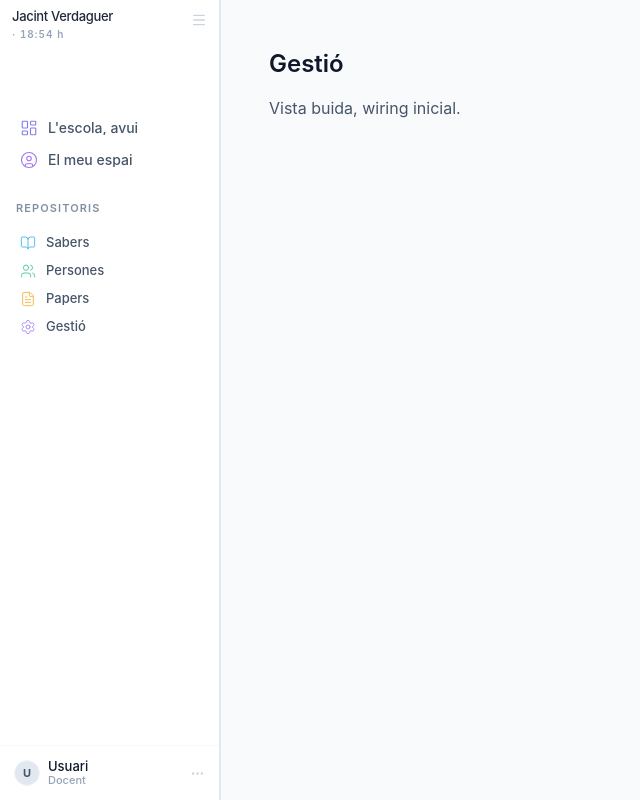
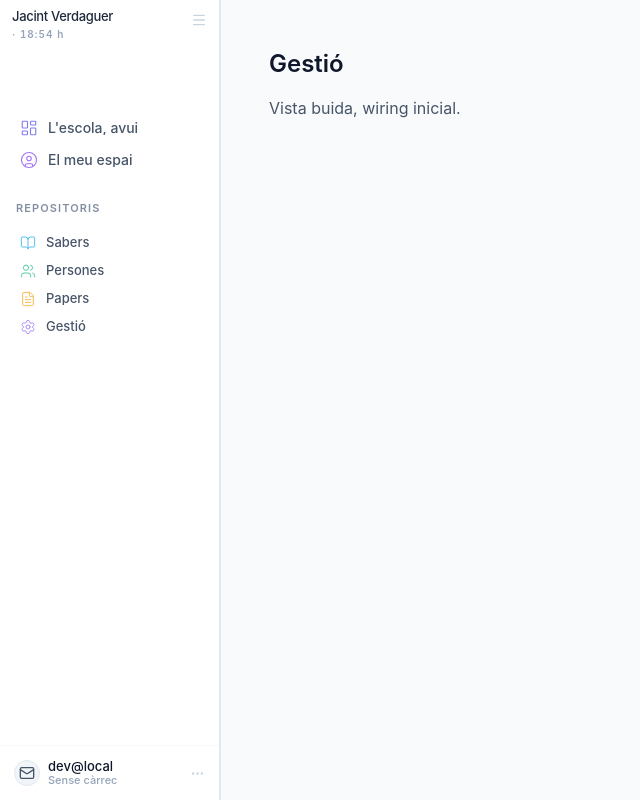
Before and after one commit to ZinFuentes/nexe-core, a React (Vite) app: page / in a window 1280 px wide. Shown: the whole page, without its empty margins (0-640 px from the left). Built offline with nearby package versions, Linux system fonts and the light colour scheme.

Commit message:
feat(sidebar): ajusta disseny del footer

```diff
--- a/src/core/layout/SidebarFooter.jsx
+++ b/src/core/layout/SidebarFooter.jsx
@@ -1,12 +1,16 @@
-import { MoreHorizontal } from "lucide-react";
+import { Mail, MoreHorizontal } from "lucide-react";
+import { useAuth } from "../auth/AuthContext";
 
-export default function SidebarFooter({
-  userName = "Usuari",
-  userRole = "Docent",
-  userPhoto = null,
-  isCollapsed
-}) {
-  const initial = userName ? userName[0].toUpperCase() : "U";
+export default function SidebarFooter({ isCollapsed }) {
+  const { user } = useAuth();
+
+  const email = (user?.email || "").trim();
+  const name = (user?.name || "").trim();
+  const surname = (user?.surname || "").trim();
+  const cargo = (user?.cargo || "").trim();
+
+  const fullName = `${name} ${surname}`.trim() || email || "Usuari";
+  const displayCargo = cargo || "Sense càrrec";
 
   return (
     <button
@@ -17,24 +21,20 @@ export default function SidebarFooter({
         ${isCollapsed ? "justify-center p-1" : "gap-2 px-2 py-1.5 hover:bg-slate-50"}
       `}
       aria-label="User menu"
+      title={email || fullName}
     >
-      {/* Avatar */}
-      <div className="h-[26px] w-[26px] rounded-full bg-slate-200 overflow-hidden flex items-center justify-center shrink-0 border border-slate-100">
-        {userPhoto ? (
-          <img src={userPhoto} alt={userName} className="h-full w-full object-cover" />
-        ) : (
-          <span className="text-[11px] font-bold text-slate-600">{initial}</span>
-        )}
+      <div className="h-[26px] w-[26px] rounded-full bg-slate-100 overflow-hidden flex items-center justify-center shrink-0 border border-slate-200 text-slate-600">
+        <Mail size={16} />
       </div>
 
       {!isCollapsed && (
         <>
           <div className="flex flex-col items-start min-w-0 text-left">
             <div className="text-[13px] font-medium leading-tight truncate text-slate-900 w-full">
-              {userName}
+              {fullName}
             </div>
             <div className="text-[11px] text-slate-400 font-medium leading-tight truncate w-full">
-              {userRole}
+              {displayCargo}
             </div>
           </div>
 
```
